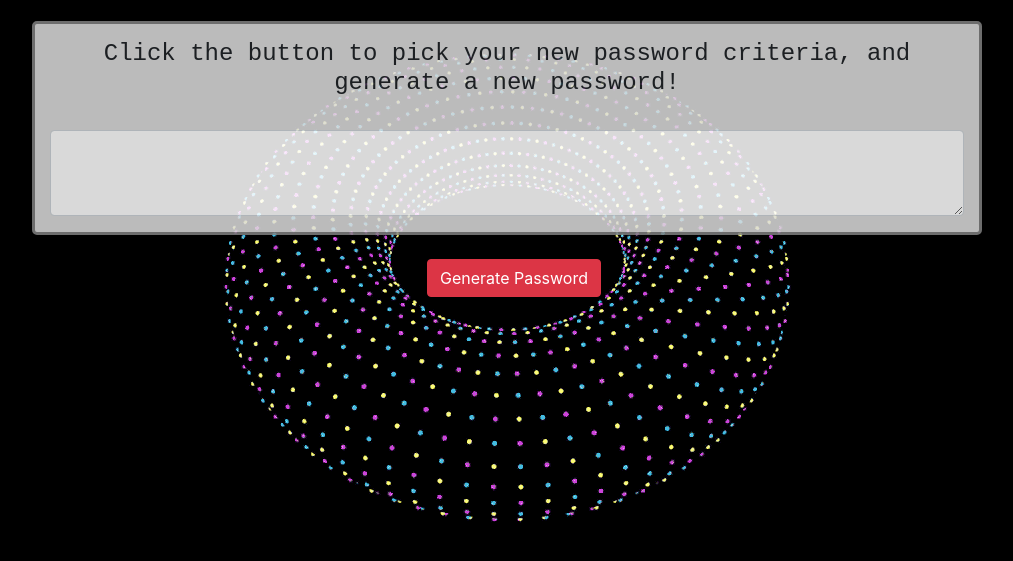
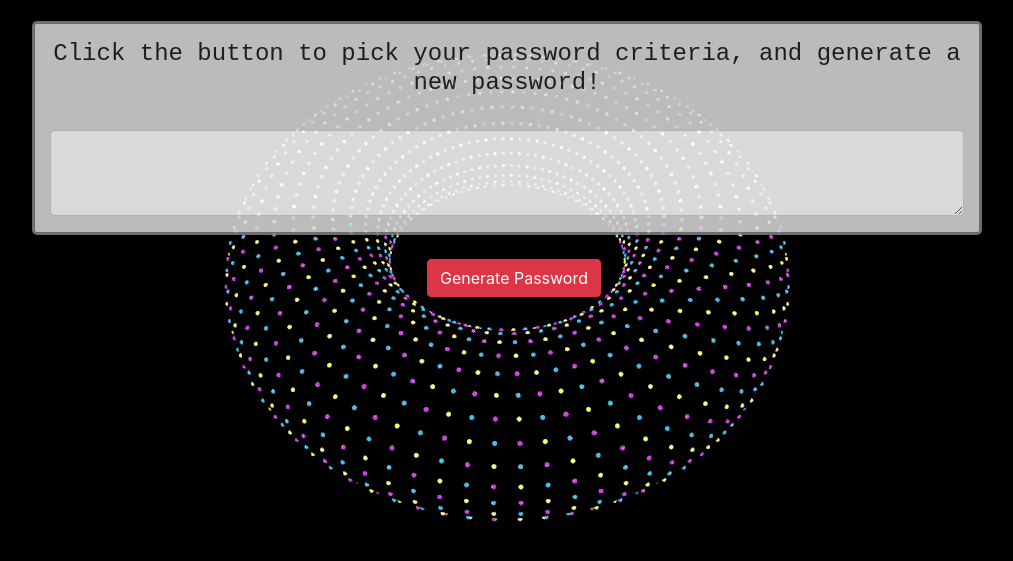
Before and after one commit to mdu830/Password-Gen, a plain HTML site: page index.html in a window 1280 px wide. Shown: the part 121-682 px from the top of the page, without its empty margins (133-1146 px from the left). Drawn offline with nearby package versions, Linux system fonts and the light colour scheme.

Commit message:
fixed typo

```diff
--- a/index.html
+++ b/index.html
@@ -32,7 +32,7 @@
 
                         </div>
                         <div class="col-10 pt-3 text-center bord bgc">
-                            <h4>Click the button to pick your new password criteria, and generate a new password!</h4>
+                            <h4>Click the button to pick your password criteria, and generate a new password!</h4>
                             <div class="mb-3">
                                 <label id="exampleFormControlTextarea1" class="form-label"></label>
                                 <textarea class="form-control" id="answer" rows="3"></textarea>
```
